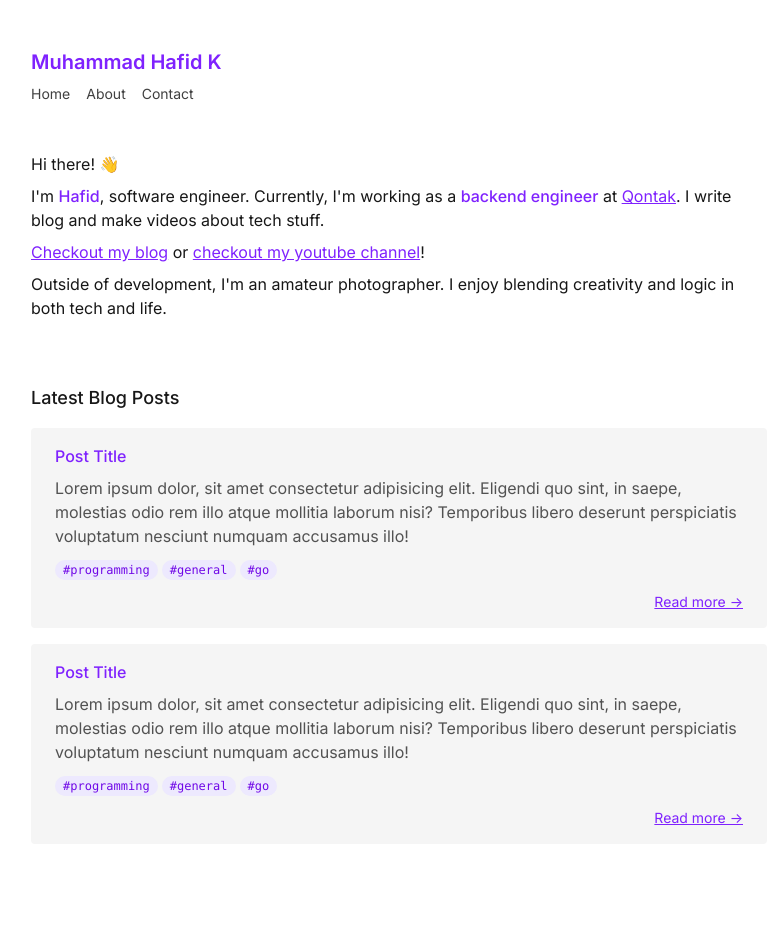
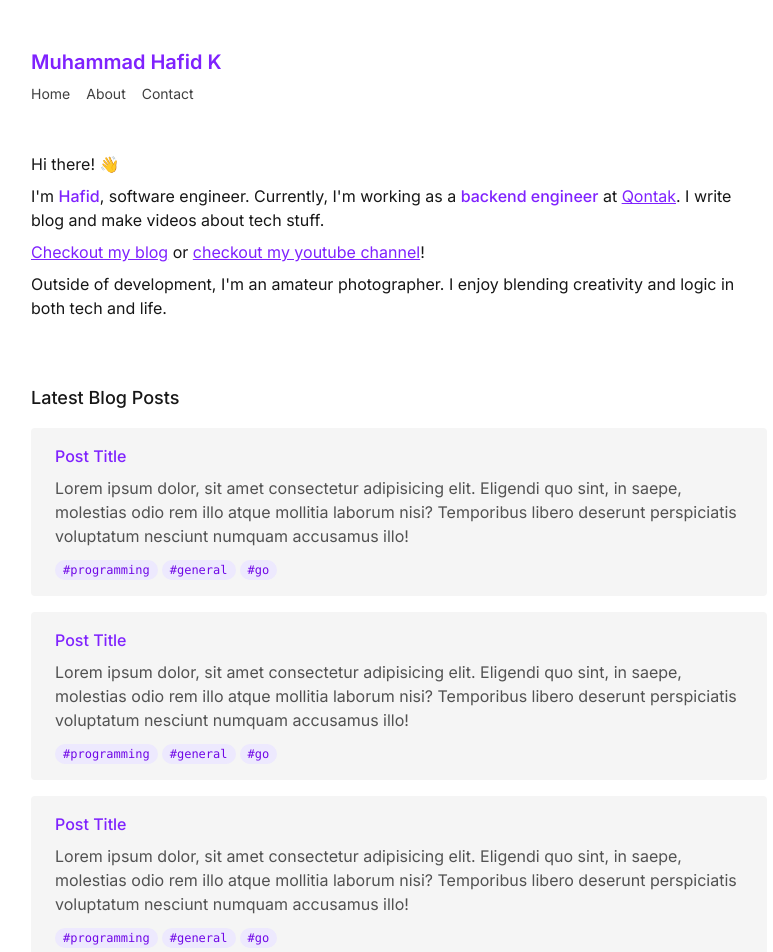
Before and after one commit to mhafidk/blog, a SvelteKit app: page / in a window 1280 px wide. Shown: the top 952 px of the page, without its empty margins (241-1014 px from the left). Before the commit the page ends 908 px from the top, so only its background shows below. Built offline with nearby package versions, Linux system fonts and the light colour scheme.

Commit message:
add blog card

```diff
--- /dev/null
+++ b/src/lib/components/blog-card.svelte
@@ -0,0 +1,15 @@
+<div class="rounded bg-neutral-100">
+	<div class="px-6 py-4">
+		<a href="/blog" class="font-medium text-violet-600 hover:text-violet-700">Post Title</a>
+		<p class="line-clamp-3 pt-2 text-neutral-600">
+			Lorem ipsum dolor, sit amet consectetur adipisicing elit. Eligendi quo sint, in saepe,
+			molestias odio rem illo atque mollitia laborum nisi? Temporibus libero deserunt perspiciatis
+			voluptatum nesciunt numquam accusamus illo!
+		</p>
+		<div class="mt-3 flex gap-1 font-mono text-xs text-violet-700">
+			<p class="rounded-full bg-violet-100 px-2 py-0.5 font-medium text-violet-700">#programming</p>
+			<p class="rounded-full bg-violet-100 px-2 py-0.5 font-medium text-violet-700">#general</p>
+			<p class="rounded-full bg-violet-100 px-2 py-0.5 font-medium text-violet-700">#go</p>
+		</div>
+	</div>
+</div>
--- a/src/routes/+page.svelte
+++ b/src/routes/+page.svelte
@@ -1,3 +1,7 @@
+<script>
+	import BlogCard from '$lib/components/blog-card.svelte';
+</script>
+
 <svelte:head>
 	<title>Muhammad Hafid Khoirul</title>
 </svelte:head>
@@ -28,47 +32,9 @@
 <div class="mt-16">
 	<h2 class="text-lg font-medium">Latest Blog Posts</h2>
 	<div class="mt-4 grid grid-cols-1 gap-4">
-		<div class="rounded bg-neutral-100">
-			<div class="px-6 py-4">
-				<a href="/blog" class="font-medium text-violet-600 hover:text-violet-700">Post Title</a>
-				<p class="line-clamp-3 pt-2 text-neutral-600">
-					Lorem ipsum dolor, sit amet consectetur adipisicing elit. Eligendi quo sint, in saepe,
-					molestias odio rem illo atque mollitia laborum nisi? Temporibus libero deserunt
-					perspiciatis voluptatum nesciunt numquam accusamus illo!
-				</p>
-				<div class="mt-3 flex gap-1 font-mono text-xs text-violet-700">
-					<p class="rounded-full bg-violet-100 px-2 py-0.5 font-medium text-violet-700">
-						#programming
-					</p>
-					<p class="rounded-full bg-violet-100 px-2 py-0.5 font-medium text-violet-700">#general</p>
-					<p class="rounded-full bg-violet-100 px-2 py-0.5 font-medium text-violet-700">#go</p>
-				</div>
-				<div class="mt-3 flex justify-end text-sm">
-					<a href="/blog" class="text-violet-600 underline hover:text-violet-700">Read more -&gt;</a
-					>
-				</div>
-			</div>
-		</div>
-		<div class="rounded bg-neutral-100">
-			<div class="px-6 py-4">
-				<a href="/blog" class="font-medium text-violet-600 hover:text-violet-700">Post Title</a>
-				<p class="line-clamp-3 pt-2 text-neutral-600">
-					Lorem ipsum dolor, sit amet consectetur adipisicing elit. Eligendi quo sint, in saepe,
-					molestias odio rem illo atque mollitia laborum nisi? Temporibus libero deserunt
-					perspiciatis voluptatum nesciunt numquam accusamus illo!
-				</p>
-				<div class="mt-3 flex gap-1 font-mono text-xs text-violet-700">
-					<p class="rounded-full bg-violet-100 px-2 py-0.5 font-medium text-violet-700">
-						#programming
-					</p>
-					<p class="rounded-full bg-violet-100 px-2 py-0.5 font-medium text-violet-700">#general</p>
-					<p class="rounded-full bg-violet-100 px-2 py-0.5 font-medium text-violet-700">#go</p>
-				</div>
-				<div class="mt-3 flex justify-end text-sm">
-					<a href="/blog" class="text-violet-600 underline hover:text-violet-700">Read more -&gt;</a
-					>
-				</div>
-			</div>
-		</div>
+		<BlogCard />
+		<BlogCard />
+		<BlogCard />
+		<BlogCard />
 	</div>
 </div>
```
